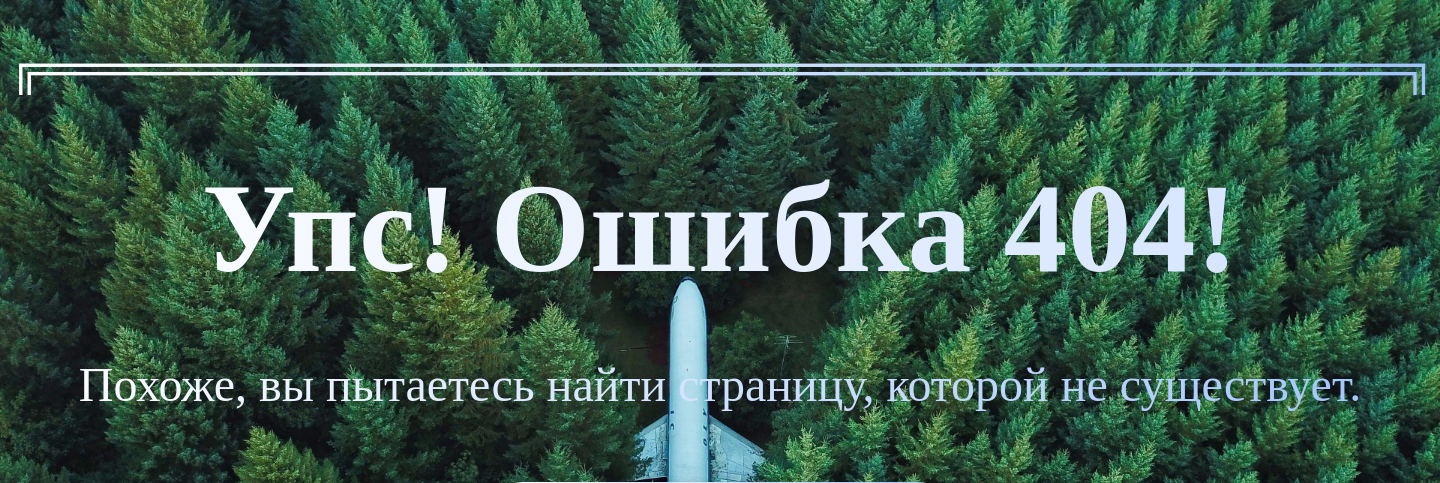
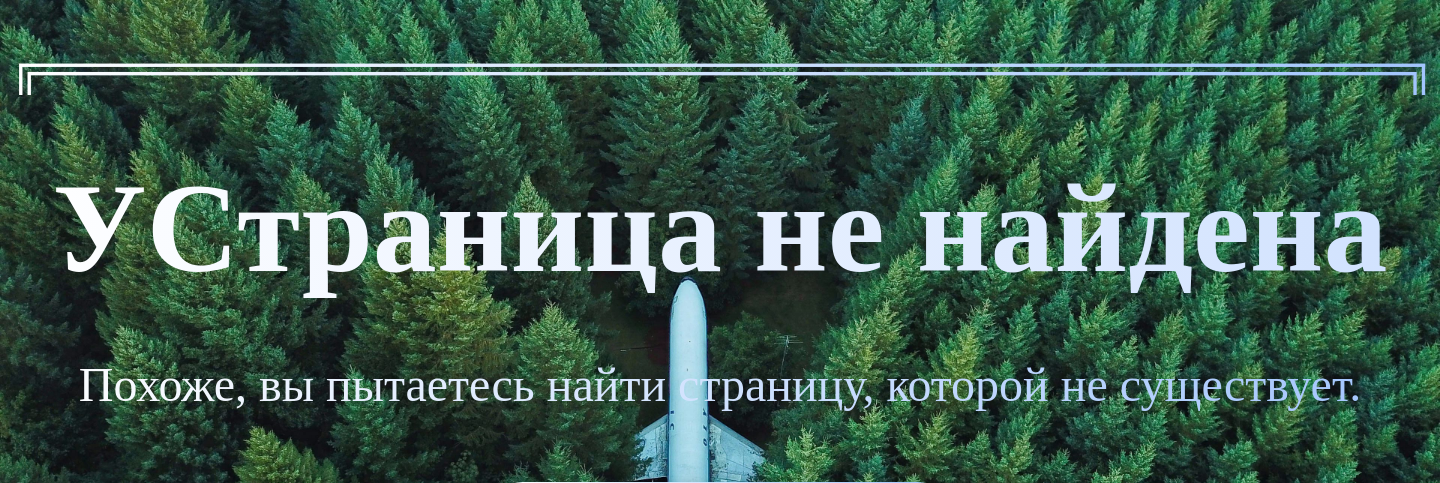
Before and after one commit to aleksandrmbelkin/NeedToFly, a Flask app: page /search in a window 1440 px wide. Shown: the top 483 px of the page. Run offline with Flask 3, Linux system fonts and the light colour scheme; parts of the project's set-up code (start-up, migrations or seed data) failed here and were passed over.

Commit message:
Update error.html

```diff
--- a/templates/error.html
+++ b/templates/error.html
@@ -10,7 +10,7 @@
 <body class="background">
         <main>
             <div class="error-message border">╔════════════════════════════════════════╗</div>
-            <div class="error-code">Упс! Ошибка 404!</div>
+            <div class="error-code">УСтраница не найдена</div>
             <div class="error-message">Похоже, вы пытаетесь найти страницу, которой не существует.</div>
             <div class="buttons-container">
                 <a href="/" class="btn-icon">← На главную</a>
```
